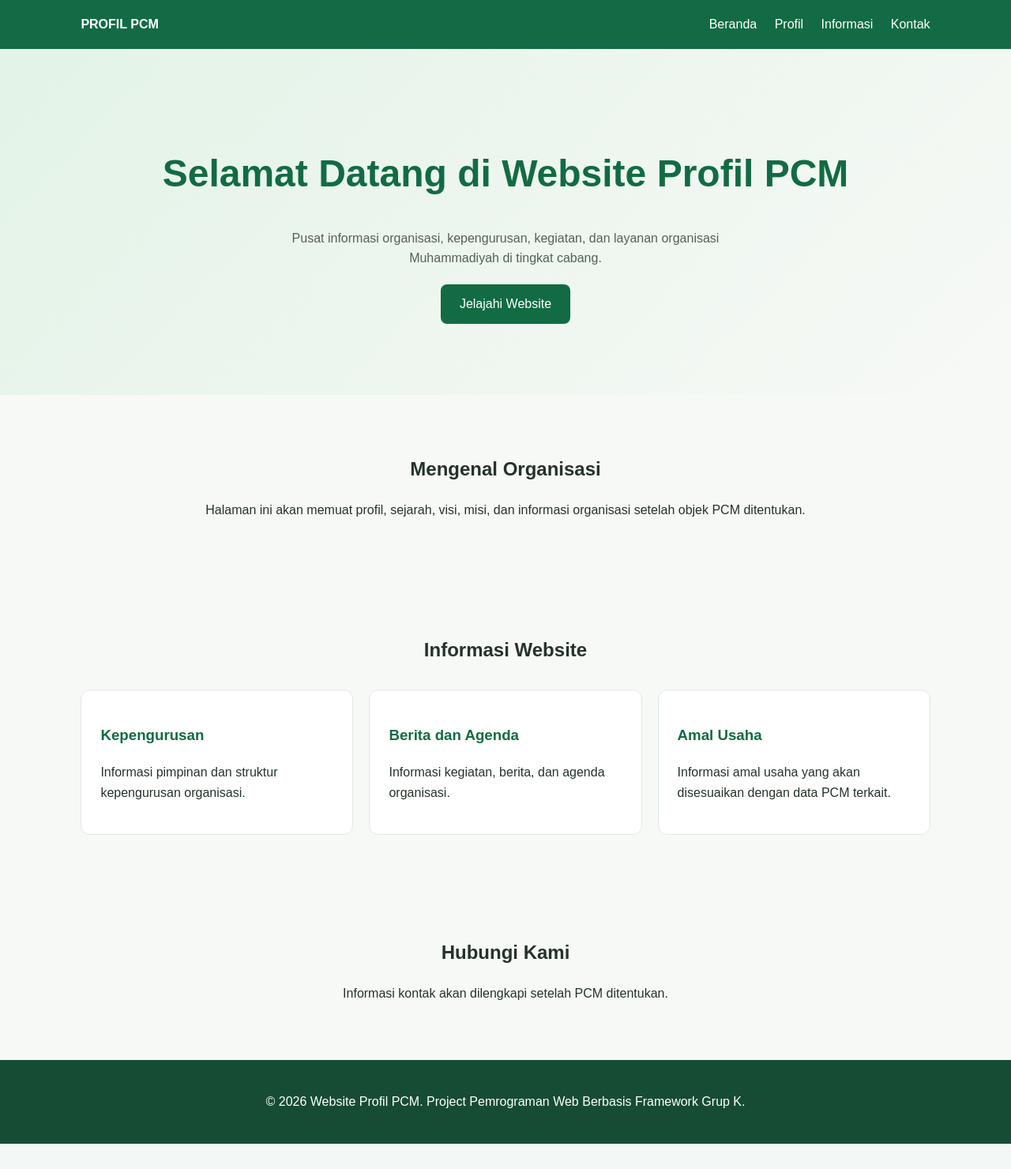
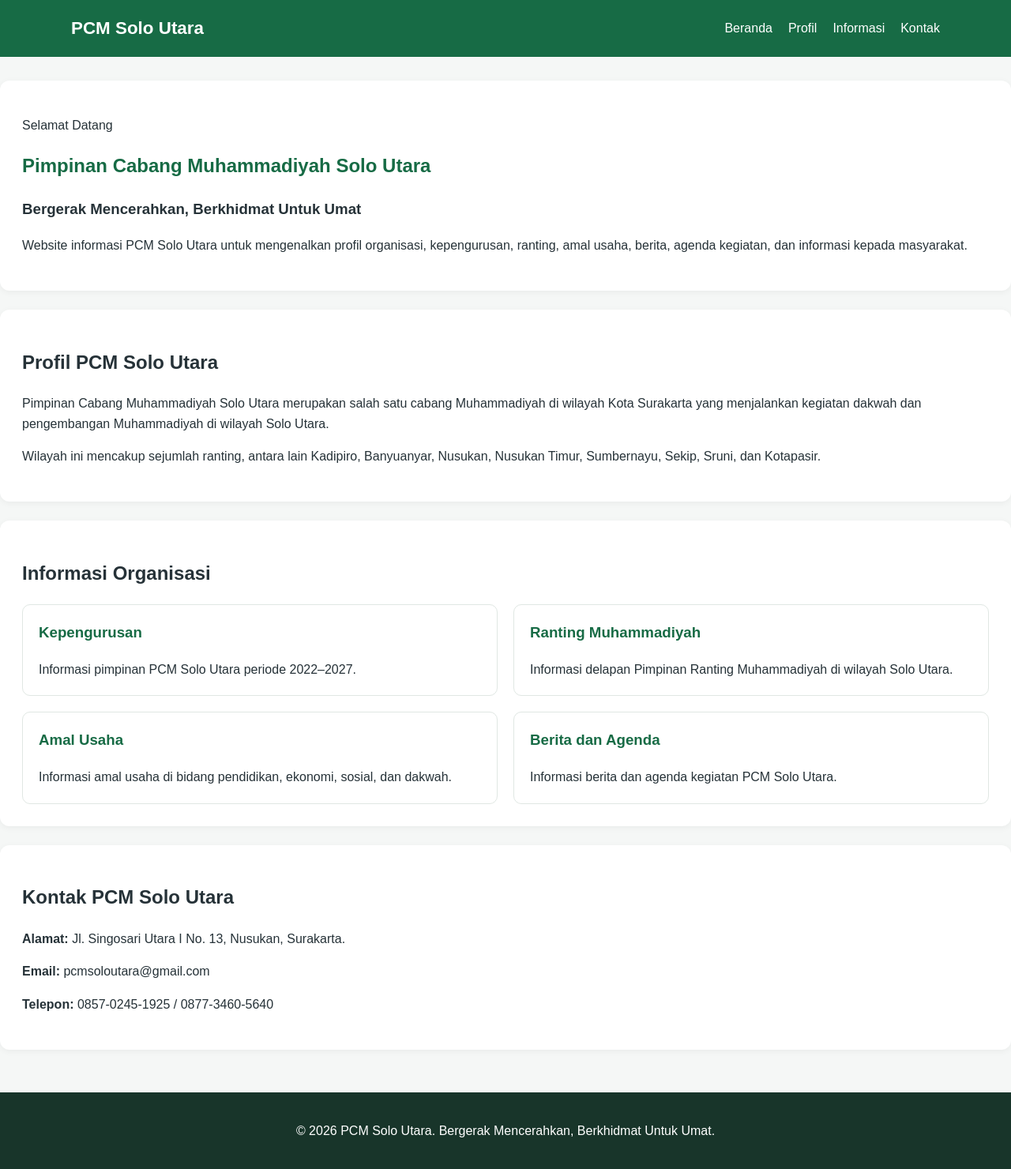
Before and after one commit to Intankartika427/pcm-django, a Django app: page / in a window 1280 px wide. Shown: the whole page at 79% size. Before the commit the page ends 1448 px from the top, so only its background shows below. Run offline with Django 5.2, Linux system fonts and the light colour scheme.

Commit message:
Add shared template and website styling

```diff
--- /dev/null
+++ b/website/static/website/css/style.css
@@ -0,0 +1,132 @@
+
+/* 1. Pengaturan dasar seluruh halaman */
+* {
+    box-sizing: border-box;
+}
+
+body {
+    margin: 0;
+    font-family: Arial, sans-serif;
+    line-height: 1.6;
+    color: #263238;
+    background-color: #f5f7f6;
+}
+
+.container {
+    width: 92%;
+    max-width: 1100px;
+    margin: 0 auto;
+}
+
+/* 2. Header dan navigasi */
+.site-header {
+    background-color: #176b45;
+    color: white;
+    padding: 18px 0;
+}
+
+.header-content {
+    display: flex;
+    justify-content: space-between;
+    align-items: center;
+    gap: 20px;
+    flex-wrap: wrap;
+}
+
+.site-brand {
+    color: white;
+    font-size: 1.4rem;
+    font-weight: bold;
+    text-decoration: none;
+}
+
+.main-nav {
+    display: flex;
+    gap: 20px;
+    flex-wrap: wrap;
+}
+
+.main-nav a {
+    color: white;
+    text-decoration: none;
+}
+
+.main-nav a:hover {
+    text-decoration: underline;
+}
+
+/* 3. Area isi halaman */
+main {
+    min-height: 70vh;
+    padding-top: 30px;
+    padding-bottom: 30px;
+}
+
+/* 4. Bagian konten dan banner */
+.hero,
+.content-section {
+    background-color: white;
+    padding: 28px;
+    margin: 0 auto 24px;
+    border-radius: 12px;
+    box-shadow: 0 2px 8px rgba(0, 0, 0, 0.05);
+}
+
+.hero h1 {
+    color: #176b45;
+}
+
+/* 5. Kartu informasi */
+.info-grid {
+    display: grid;
+    grid-template-columns: repeat(2, minmax(0, 1fr));
+    gap: 20px;
+}
+
+.info-card {
+    padding: 20px;
+    border: 1px solid #e0e7e3;
+    border-radius: 10px;
+    background-color: #ffffff;
+}
+
+.info-card h3 {
+    margin-top: 0;
+    color: #176b45;
+}
+
+.info-card p {
+    margin-bottom: 0;
+}
+
+/* Penyesuaian kartu pada layar HP */
+@media (max-width: 600px) {
+    .info-grid {
+        grid-template-columns: 1fr;
+    }
+}
+
+/* 5. Footer */
+.site-footer {
+    background-color: #18352a;
+    color: white;
+    text-align: center;
+    padding: 20px 0;
+}
+
+/* 6. Penyesuaian untuk layar HP */
+@media (max-width: 600px) {
+    .header-content {
+        align-items: flex-start;
+        flex-direction: column;
+    }
+
+    .main-nav {
+        gap: 12px;
+    }
+
+    .hero,
+    .content-section {
+        padding: 20px;
+    }
+}
--- /dev/null
+++ b/website/templates/website/base.html
@@ -0,0 +1,45 @@
+
+{% load static %}
+<!DOCTYPE html>
+<html lang="id">
+<head>
+    <meta charset="UTF-8">
+    <meta name="viewport" content="width=device-width, initial-scale=1.0">
+
+    <title>{% block title %}PCM Solo Utara{% endblock %}</title>
+
+    <link rel="stylesheet" href="{% static 'website/css/style.css' %}">
+</head>
+<body>
+
+    <header class="site-header">
+        <div class="container header-content">
+            <a href="{% url 'website:home' %}" class="site-brand">
+                PCM Solo Utara
+            </a>
+
+            <nav class="main-nav">
+                <a href="{% url 'website:home' %}">Beranda</a>
+                <a href="{% url 'website:home' %}#profil">Profil</a>
+                <a href="{% url 'website:home' %}#informasi">Informasi</a>
+                <a href="{% url 'website:home' %}#kontak">Kontak</a>
+            </nav>
+        </div>
+    </header>
+
+    <main>
+        {% block content %}
+        {% endblock %}
+    </main>
+
+    <footer class="site-footer">
+        <div class="container">
+            <p>
+                &copy; 2026 PCM Solo Utara.
+                Bergerak Mencerahkan, Berkhidmat Untuk Umat.
+            </p>
+        </div>
+    </footer>
+
+</body>
+</html>
--- a/website/templates/website/home.html
+++ b/website/templates/website/home.html
@@ -1,184 +1,91 @@
-<!DOCTYPE html>
-<html lang="id">
-<head>
-    <meta charset="UTF-8">
-    <meta name="viewport" content="width=device-width, initial-scale=1.0">
-    <title>Profil PCM | Website Organisasi</title>
 
-    <style>
-        * {
-            box-sizing: border-box;
-        }
+{% extends "website/base.html" %}
 
-        body {
-            margin: 0;
-            font-family: Arial, sans-serif;
-            color: #243329;
-            background: #f7f9f6;
-            line-height: 1.6;
-        }
+{% block title %}Beranda | PCM Solo Utara{% endblock %}
 
-        nav {
-            background: #126b43;
-            color: white;
-            padding: 18px 8%;
-            display: flex;
-            justify-content: space-between;
-            align-items: center;
-            flex-wrap: wrap;
-            gap: 12px;
-        }
+{% block content %}
 
-        nav a {
-            color: white;
-            text-decoration: none;
-            margin-left: 18px;
-        }
-
-        .hero {
-            padding: 90px 8%;
-            background: linear-gradient(135deg, #e3f3e7, #f7f9f6);
-            text-align: center;
-        }
-
-        .hero h1 {
-            font-size: clamp(30px, 5vw, 48px);
-            color: #126b43;
-            line-height: 1.2;
-        }
-
-        .hero p {
-            max-width: 650px;
-            margin: 20px auto;
-            color: #526257;
-        }
-
-        .button {
-            display: inline-block;
-            background: #126b43;
-            color: white;
-            padding: 12px 24px;
-            border-radius: 8px;
-            text-decoration: none;
-        }
-
-        .section {
-            padding: 55px 8%;
-            text-align: center;
-        }
-
-        .cards {
-            display: grid;
-            grid-template-columns: repeat(auto-fit, minmax(210px, 1fr));
-            gap: 20px;
-            margin-top: 30px;
-            text-align: left;
-        }
-
-        .card {
-            background: white;
-            border: 1px solid #e0e9e1;
-            border-radius: 12px;
-            padding: 24px;
-        }
-
-        .card h3 {
-            color: #126b43;
-        }
-
-        footer {
-            background: #174c34;
-            color: white;
-            padding: 24px 8%;
-            text-align: center;
-        }
-
-        @media (max-width: 600px) {
-            nav {
-                flex-direction: column;
-            }
-
-            nav a {
-                margin: 0 6px;
-            }
-
-            .hero {
-                padding: 60px 6%;
-            }
-        }
-    </style>
-</head>
-
-<body>
-    <nav>
-        <strong>PROFIL PCM</strong>
-
-        <div>
-            <a href="/">Beranda</a>
-            <a href="#profil">Profil</a>
-            <a href="#informasi">Informasi</a>
-            <a href="#kontak">Kontak</a>
-        </div>
-    </nav>
-
-    <main>
 <section class="hero">
-            <h1>Selamat Datang di Website Profil PCM</h1>
+    <p>Selamat Datang</p>
+    <h1>Pimpinan Cabang Muhammadiyah Solo Utara</h1>
+    <h3>Bergerak Mencerahkan, Berkhidmat Untuk Umat</h3>
 
     <p>
-                Pusat informasi organisasi, kepengurusan, kegiatan,
-                dan layanan organisasi Muhammadiyah di tingkat cabang.
-            </p>
-
-            <a href="#profil" class="button">Jelajahi Website</a>
-        </section>
-
-        <section class="section" id="profil">
-            <h2>Mengenal Organisasi</h2>
-
-            <p>
-                Halaman ini akan memuat profil, sejarah, visi, misi,
-                dan informasi organisasi setelah objek PCM ditentukan.
+        Website informasi PCM Solo Utara untuk mengenalkan profil
+        organisasi, kepengurusan, ranting, amal usaha, berita,
+        agenda kegiatan, dan informasi kepada masyarakat.
     </p>
 </section>
 
-        <section class="section" id="informasi">
-            <h2>Informasi Website</h2>
+<section id="profil" class="content-section">
+    <h2>Profil PCM Solo Utara</h2>
 
-            <div class="cards">
-                <article class="card">
+    <p>
+        Pimpinan Cabang Muhammadiyah Solo Utara merupakan salah satu
+        cabang Muhammadiyah di wilayah Kota Surakarta yang menjalankan
+        kegiatan dakwah dan pengembangan Muhammadiyah di wilayah Solo Utara.
+    </p>
+
+    <p>
+        Wilayah ini mencakup sejumlah ranting, antara lain Kadipiro,
+        Banyuanyar, Nusukan, Nusukan Timur, Sumbernayu, Sekip,
+        Sruni, dan Kotapasir.
+    </p>
+</section>
+
+<section id="informasi" class="content-section">
+    <h2>Informasi Organisasi</h2>
+
+    <div class="info-grid">
+        <article class="info-card">
             <h3>Kepengurusan</h3>
             <p>
-                        Informasi pimpinan dan struktur kepengurusan
-                        organisasi.
+                Informasi pimpinan PCM Solo Utara periode 2022–2027.
             </p>
         </article>
 
-                <article class="card">
-                    <h3>Berita dan Agenda</h3>
+        <article class="info-card">
+            <h3>Ranting Muhammadiyah</h3>
             <p>
-                        Informasi kegiatan, berita, dan agenda organisasi.
+                Informasi delapan Pimpinan Ranting Muhammadiyah
+                di wilayah Solo Utara.
             </p>
         </article>
 
-                <article class="card">
+        <article class="info-card">
             <h3>Amal Usaha</h3>
             <p>
-                        Informasi amal usaha yang akan disesuaikan
-                        dengan data PCM terkait.
+                Informasi amal usaha di bidang pendidikan,
+                ekonomi, sosial, dan dakwah.
+            </p>
+        </article>
+
+        <article class="info-card">
+            <h3>Berita dan Agenda</h3>
+            <p>
+                Informasi berita dan agenda kegiatan PCM Solo Utara.
             </p>
         </article>
     </div>
 </section>
 
-        <section class="section" id="kontak">
-            <h2>Hubungi Kami</h2>
-            <p>Informasi kontak akan dilengkapi setelah PCM ditentukan.</p>
+<section id="kontak" class="content-section">
+    <h2>Kontak PCM Solo Utara</h2>
+
+    <p>
+        <strong>Alamat:</strong>
+        Jl. Singosari Utara I No. 13, Nusukan, Surakarta.
+    </p>
+
+    <p>
+        <strong>Email:</strong>
+        pcmsoloutara@gmail.com
+    </p>
+
+    <p>
+        <strong>Telepon:</strong>
+        0857-0245-1925 / 0877-3460-5640
+    </p>
 </section>
-    </main>
 
-    <footer>
-        <p>&copy; 2026 Website Profil PCM. Project Pemrograman Web Berbasis Framework Grup K.</p>
-    </footer>
-</body>
-</html>
+{% endblock %}
--- a/website/urls.py
+++ b/website/urls.py
@@ -1,5 +1,7 @@
 from django.urls import path
 from . import views
+
+app_name = "website"
 
 urlpatterns = [
     path("", views.home, name="home"),
```
Lines whose indentation alone changed are shown as unchanged.
